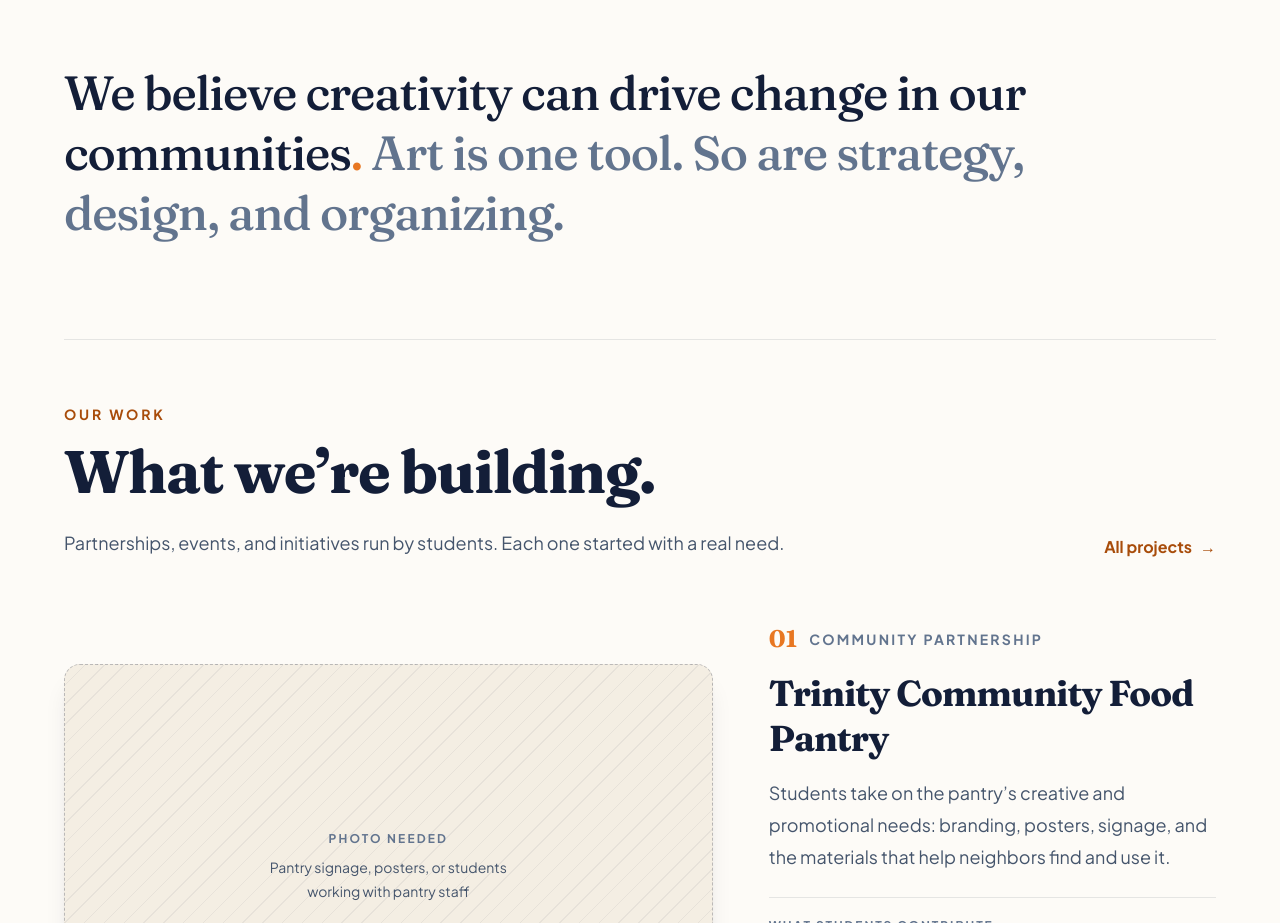
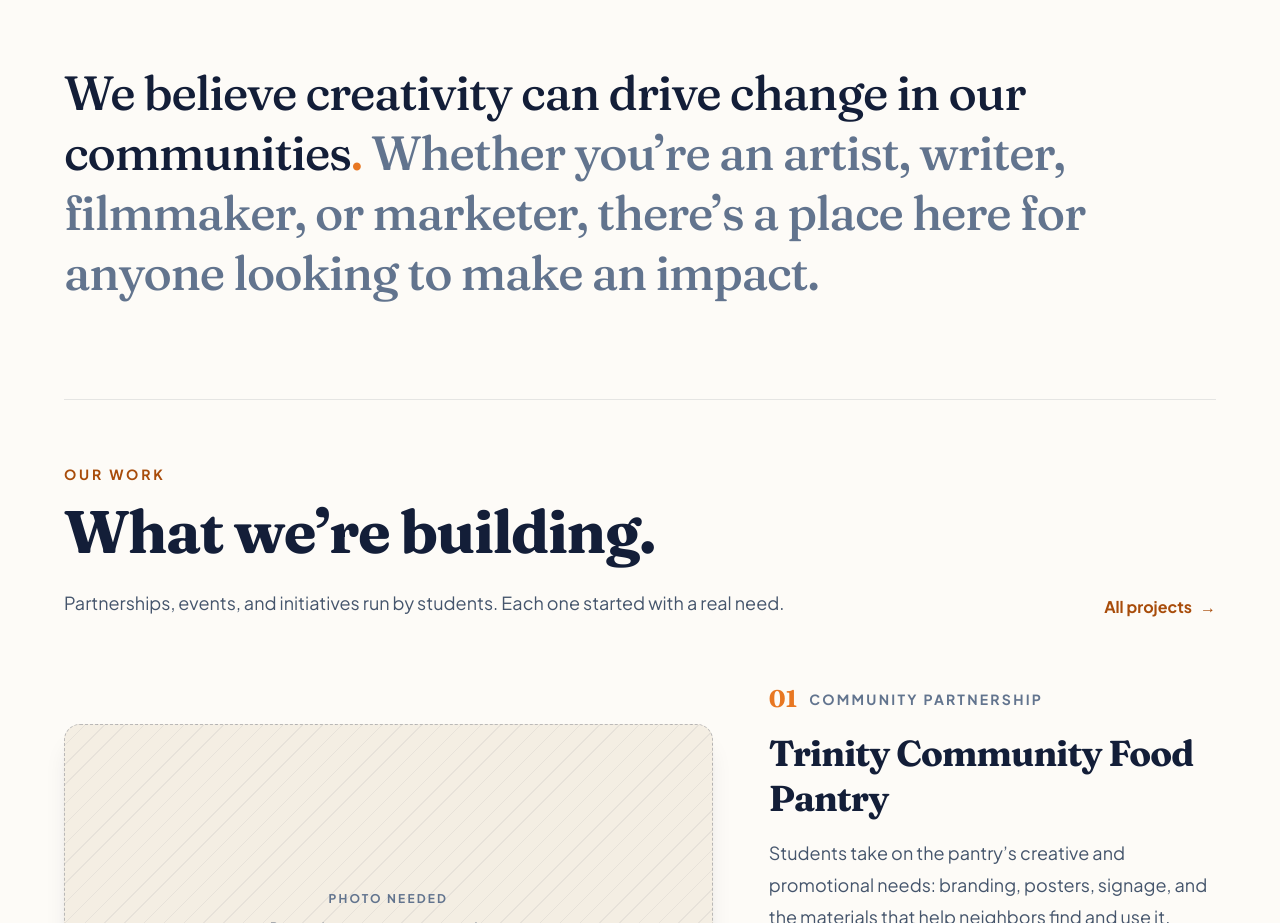
Before and after one commit to zoucatherine/illini-creative-impact, a React (Vite) app: page / in a window 1280 px wide. Shown: the part 940-1863 px from the top of the page. Built offline with nearby package versions, Linux system fonts and the light colour scheme; no server answers.

Commit message:
Reword belief statement follow-up line
Co-Authored-By: Claude Opus 5.5 (1M context) <noreply@anthropic.com>

```diff
--- a/src/components/HomeBody.jsx
+++ b/src/components/HomeBody.jsx
@@ -16,7 +16,10 @@ export default function HomeBody() {
             <p className="max-w-5xl font-editorial text-3xl font-medium leading-[1.25] tracking-tight text-primaryNavy sm:text-4xl lg:text-5xl">
               {site.belief.replace('.', '')}
               <span className="text-illiniOrange">.</span>{' '}
-              <span className="text-slate-500">Art is one tool. So are strategy, design, and organizing.</span>
+              <span className="text-slate-500">
+                Whether you’re an artist, writer, filmmaker, or marketer, there’s a place here for anyone looking to
+                make an impact.
+              </span>
             </p>
           </Reveal>
 
```
